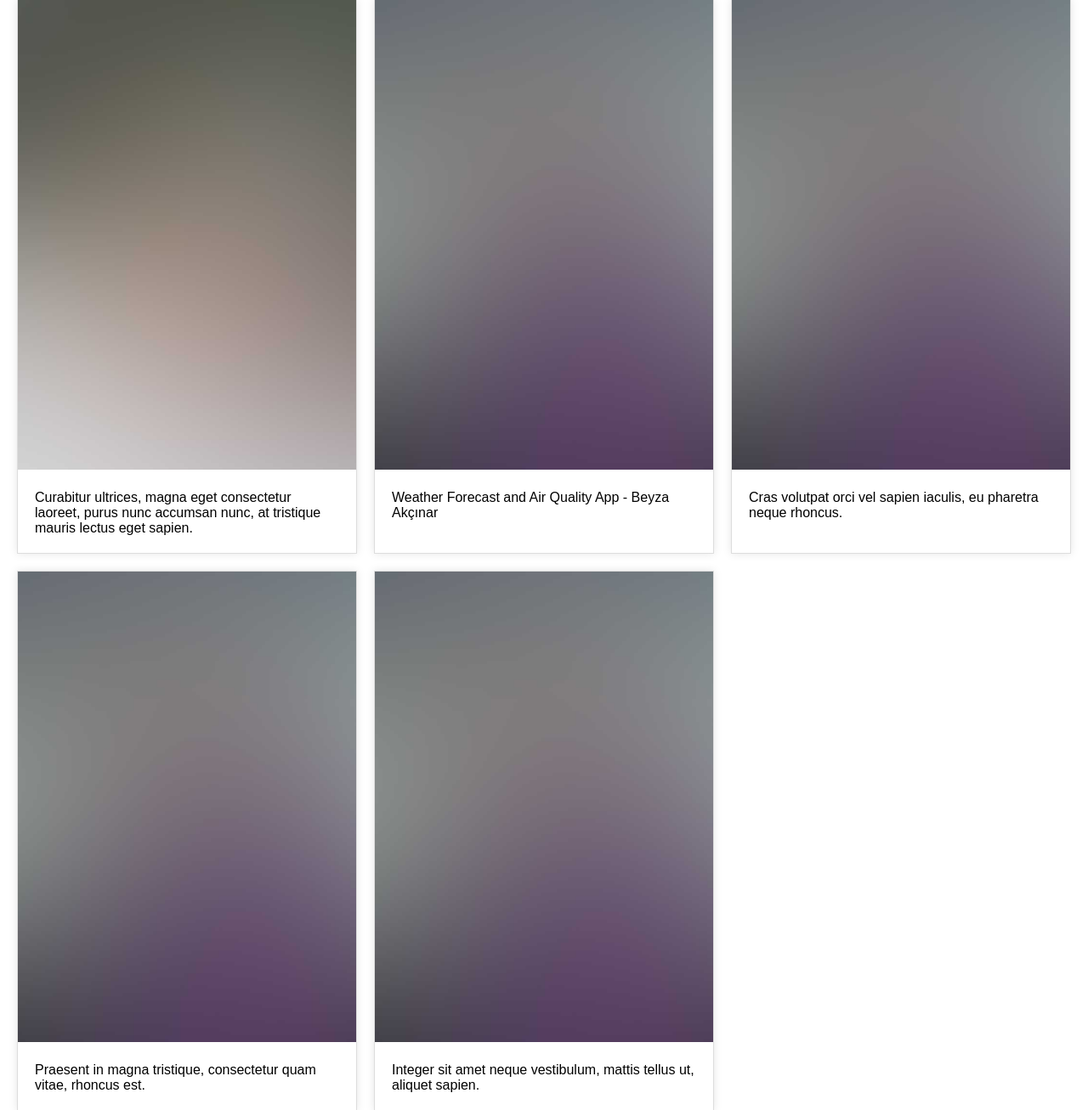
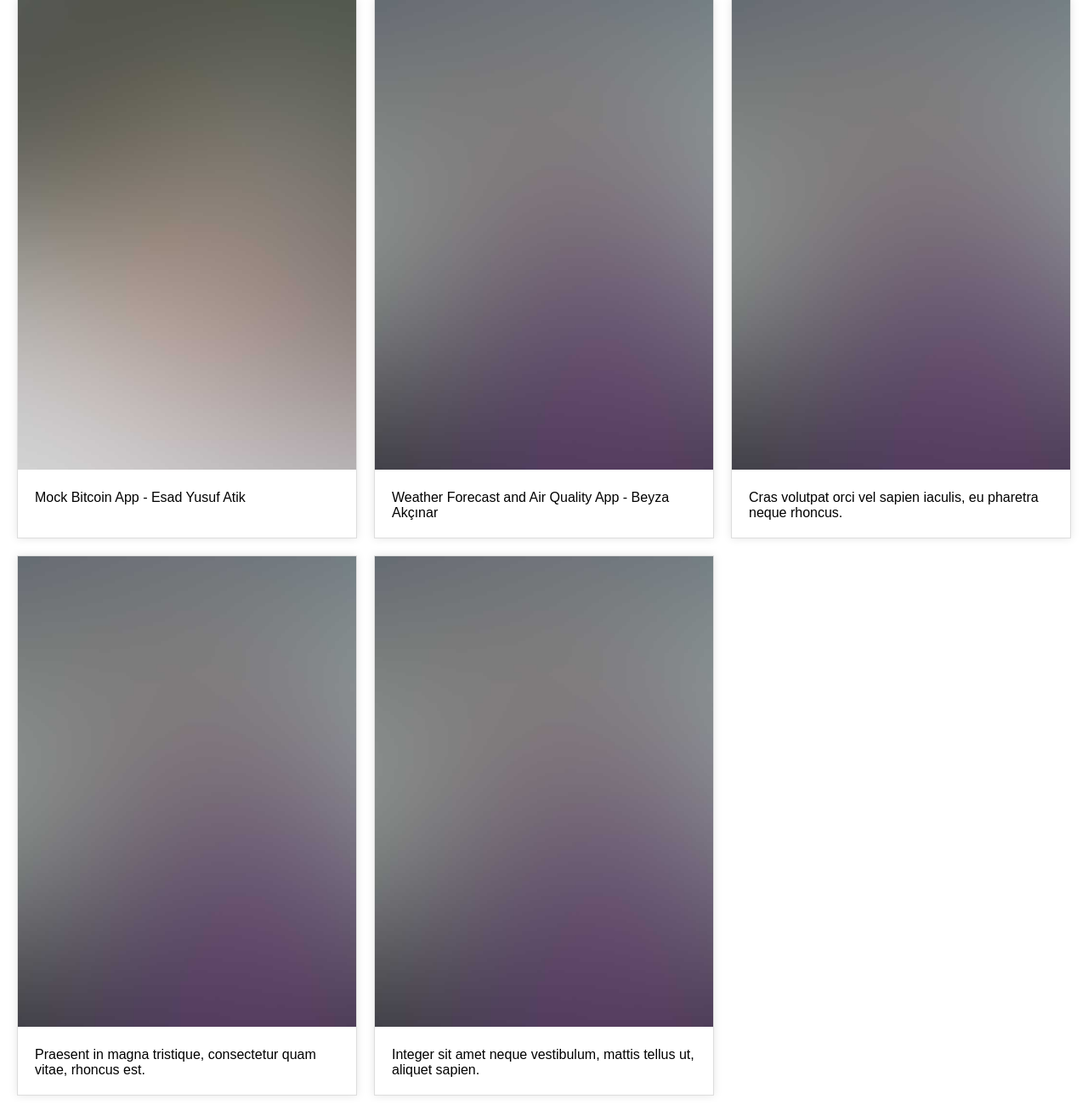
Before and after one commit to bounswe/bounswe2023group3, a Django app: page / in a window 1280 px wide. Shown: the part 1410-2717 px from the top of the page at 85% size. Run offline with Django 4.2, Linux system fonts and the light colour scheme.

Commit message:
add bitcoin subapp to homepage

```diff
--- a/practice-app/predictionPoll/home/templates/index.html
+++ b/practice-app/predictionPoll/home/templates/index.html
@@ -35,8 +35,8 @@
           <p>Online Shopping App - Hatice Serra Hakyemez.</p>
         </article>
         <article>
-          <a href="./index.html"><img src="../static/images/image7.jpg" alt="Blog Post 7"></a>
-          <p>Curabitur ultrices, magna eget consectetur laoreet, purus nunc accumsan nunc, at tristique mauris lectus eget sapien.</p>
+          <a href="./bitcoin/"><img src="../static/images/image7.jpg" alt="Blog Post 7"></a>
+          <p>Mock Bitcoin App - Esad Yusuf Atik</p>
         </article>
         <article>
           <a href="./weather/"><img src="../static/images/image8.jpg" alt="Blog Post 8"></a>
```
